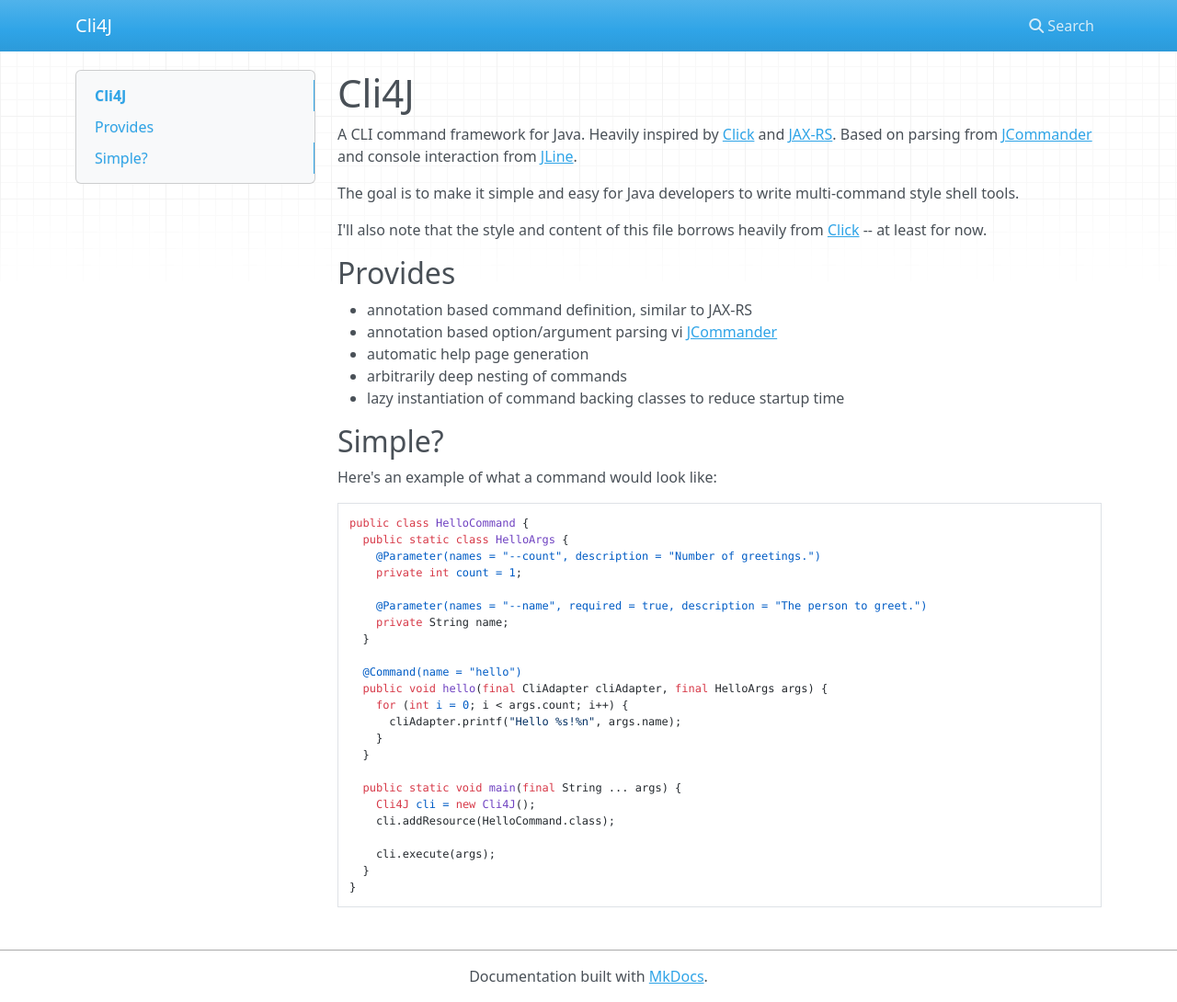
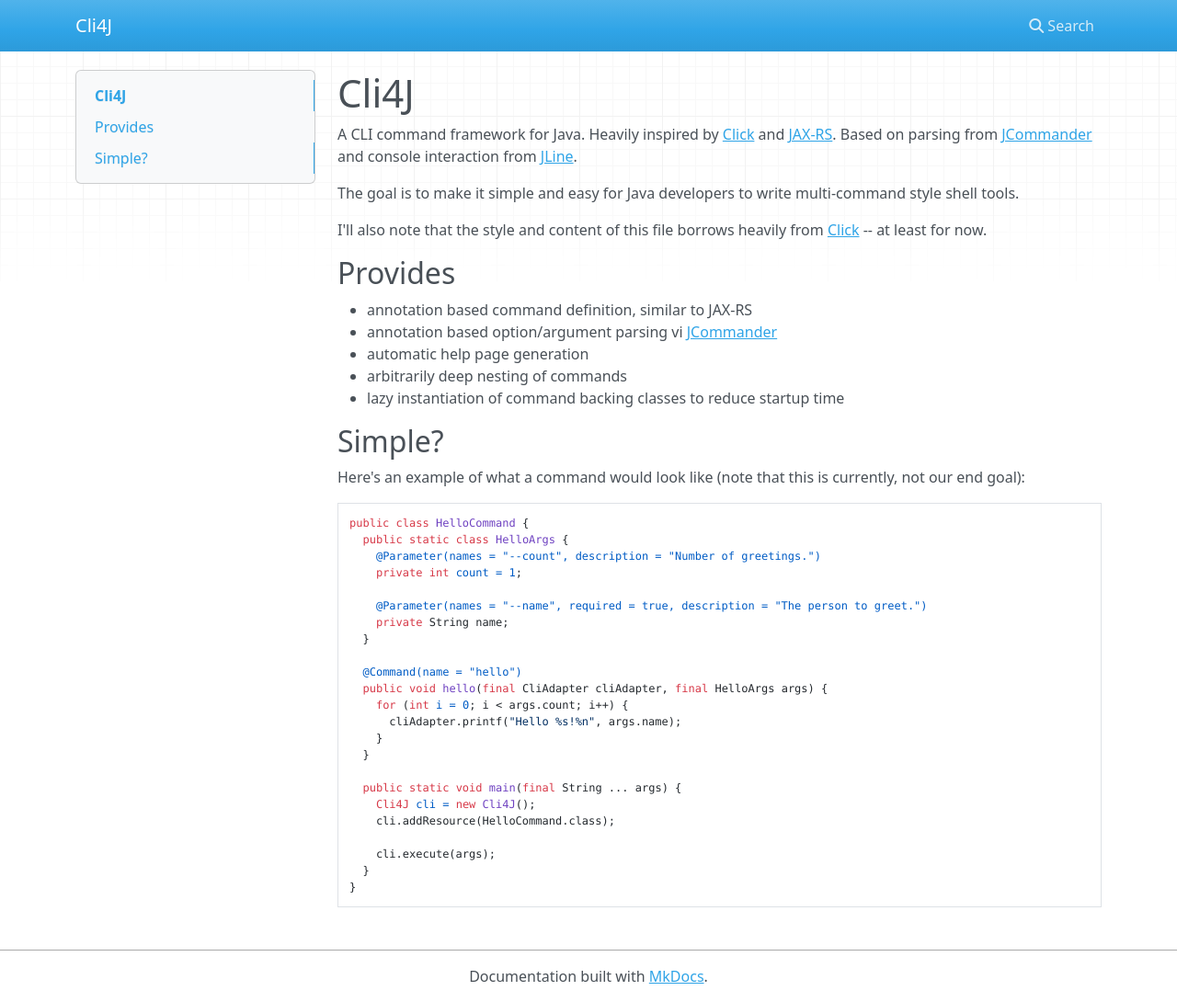
Before and after one commit to jbunting/cli4j, an MkDocs documentation site: the page built from docs/index.md, in a window 1280 px wide and 1090 px high. Shown: the whole window at 92% size. Built offline with MkDocs 1.6.1, drawn with Linux system fonts in a browser that asks for light colours; nearby versions of some CDN libraries.

Commit message:
Adding disclaimer to example.

````diff
--- a/docs/index.md
+++ b/docs/index.md
@@ -22,7 +22,7 @@ I'll also note that the style and content of this file borrows heavily from [Cli
 
 ## Simple?
 
-Here's an example of what a command would look like:
+Here's an example of what a command would look like (note that this is currently, not our end goal):
 
 ```java
 public class HelloCommand {
````
Also changed, not shown: README.md (+1 -1 lines).
